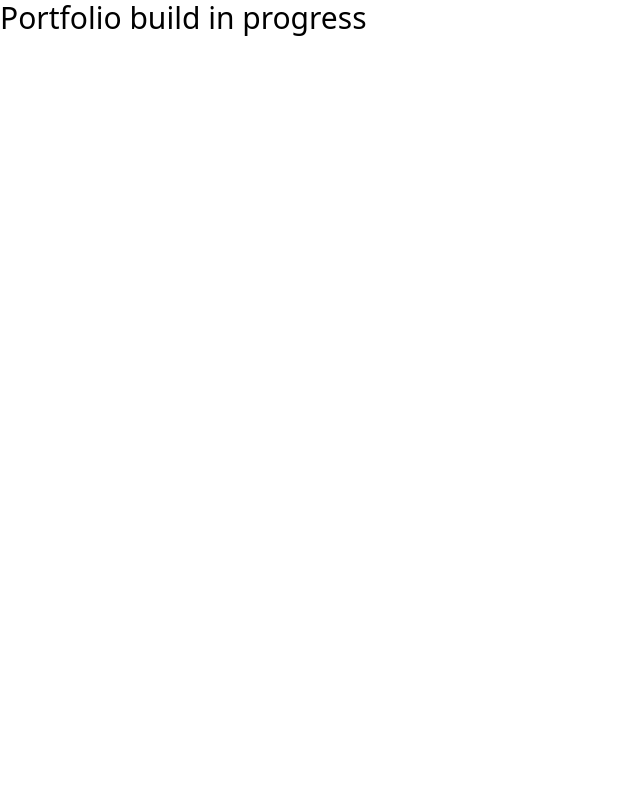
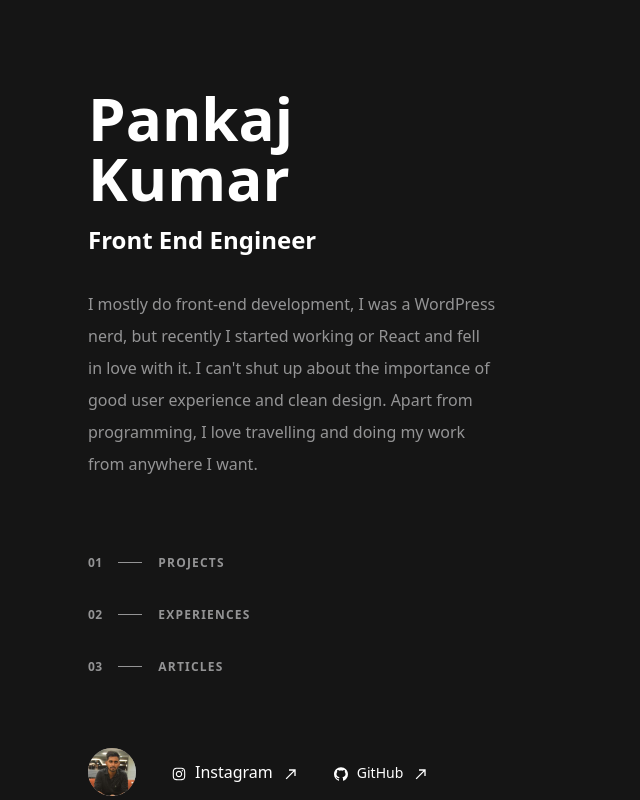
Before and after one commit to iPankajKr/portfolio-react, a React (Create React App) app: page / in a window 1280 px wide. Shown: the whole page, without its empty margins (0-640 px from the left). Built offline with nearby package versions, Linux system fonts and the light colour scheme.

Commit message:
Complete Introduction part

```diff
--- a/package.json
+++ b/package.json
@@ -6,6 +6,7 @@
     "cra-template": "1.1.3",
     "react": "^18.0.0",
     "react-dom": "^18.0.0",
+    "react-icons": "^4.3.1",
     "react-scripts": "^5.0.0"
   },
   "scripts": {
--- a/public/index.html
+++ b/public/index.html
@@ -4,7 +4,6 @@
     <meta charset="utf-8" />
     <link rel="icon" href="%PUBLIC_URL%/favicon.ico" />
     <meta name="viewport" content="width=device-width, initial-scale=1" />
-    <meta name="theme-color" content="#000000" />
     <title>React App</title>
   </head>
   <body>
--- a/src/App.js
+++ b/src/App.js
@@ -1,9 +1,92 @@
-
+import { AiOutlineInstagram, AiOutlineGithub } from "react-icons/ai";
+import { MdCallMade } from "react-icons/md";
 
 function App() {
   return (
-    <div className="">
-      <h1 className='text-3xl'>Portfolio build in progress</h1>
+    <div className="relative flex flex-col w-screen mx-auto font-sans text-base max-w-[1440px] md:flex-row">
+      {/* Left Column */}
+      <div className="static flex flex-col justify-between w-full p-[24px] sm:p-[32px] md:max-w-[496px] md:fixed md:h-screen lg:py-[88px] lg:pl-[88px] md:pr-[72px] lg:pr-0">
+        <div className="flex flex-col">
+          <div>
+            <h1 className="text-4xl font-bold leading-tight lg:text-6xl lg:leading-none title-color">Pankaj Kumar</h1>
+            <h2 className="mt-[16px] sm:text-2xl text-[20px] font-semibold leading-tight title-color">Front End Engineer</h2>
+            <div className="leading-loose">
+              <p className="mt-[32px]">
+                I mostly do front-end development, I was a WordPress nerd, but recently I started working or React and fell in love with it.
+                I can't shut up about the importance of good user experience and clean design.
+                Apart from programming, I love travelling and doing my work from anywhere I want.
+              </p>
+            </div>
+          </div>
+          {/* Navigation */}
+          <nav className="hidden text-sm font-bold uppercase text-widest mt-[72px] md:block">
+            <ul className="flex flex-row md:flex-col md:-my-[16px]">
+              <li className="md:my-[16px]">
+                <a
+                  className="inline-flex items-center hover:text-white transition group text-color"
+                  href="#projects"
+                >
+                  <span className="text-xs tracking-wide">01</span>
+                  <span className="inline-block h-px mx-[16px] -mt-px group-hover:w-[48px] group-hover:bg-white transition w-[24px] bg-gray"></span>
+                  <span className="text-xs tracking-widest uppercase">Projects</span>
+                </a>
+              </li>
+              <li className="md:my-[16px]">
+                <a
+                  className="inline-flex items-center hover:text-white transition group text-color"
+                  href="#experiences"
+                >
+                  <span className="text-xs tracking-wide">02</span>
+                  <span className="inline-block h-px mx-[16px] -mt-px group-hover:w-[48px] group-hover:bg-white transition w-[24px] bg-gray"></span>
+                  <span className="text-xs tracking-widest uppercase">Experiences</span>
+                </a>
+              </li>
+              <li className="md:my-[16px]">
+                <a
+                  className="inline-flex items-center hover:text-white transition group text-color"
+                  href="#articles"
+                >
+                  <span className="text-xs tracking-wide">03</span>
+                  <span className="inline-block h-px mx-[16px] -mt-px group-hover:w-[48px] group-hover:bg-white transition w-[24px] bg-gray"></span>
+                  <span className="text-xs tracking-widest uppercase">Articles</span>
+                </a>
+              </li>
+            </ul>
+          </nav>
+        </div>
+        {/* Left Footer */}
+        <div className="flex items-center w-full mt-[32px] md:mt-[72px]">
+          <div className="w-[48px] h-[48px] mr-[35px] rounded-full bg-gray relative">
+            <span className="box-border block overflow-hidden bg-none relative border-0 m-0 p-0">
+            </span>
+            <img
+              alt=""
+              src="/profile-pic.jpg"
+              className="rounded-full absolute top-0 left-0 bottom-0 right-0 box-border"
+            />
+          </div>
+          <ul className="flex -mx-[16px] text-white">
+            <li className="mx-[16px] text-white">
+              <a href="https://www.instagram.com/i.pankajkr/" rel="noopener noreferrer" target="_blank">
+                <AiOutlineInstagram className="inline"/>
+                <span className="ml-2">Instagram</span>
+                <span className="w-[16px] p-[2px] ml-2">
+                  <MdCallMade className="inline"/>
+                </span>
+              </a>
+            </li>
+            <li className="mx-[16px] text-white">
+              <a href="https://github.com/iPankajKr" rel="noopener noreferrer" target="_blank">
+                <AiOutlineGithub className="inline" />
+                <span className="text-sm ml-2">GitHub</span>
+                <span className="w-[16px] p-[2px] ml-2">
+                  <MdCallMade className="inline" />
+                </span>
+              </a>
+            </li>
+          </ul>
+        </div>
+      </div>
     </div>
   );
 }
--- a/src/index.css
+++ b/src/index.css
@@ -1,3 +1,35 @@
 @tailwind base;
 @tailwind components;
 @tailwind utilities;
+
+@layer base {
+  html {
+    font-family: Inter,-apple-system,BlinkMacSystemFont,Helvetica Neue,Arial,sans-serif;
+  }
+
+  body {
+      @apply bg-dark;
+      @apply text-gray;
+      @apply overflow-x-hidden;
+
+  }
+}
+
+@layer components {
+    .text-color {
+        color: @apply gray;
+    }
+
+    .bg-color {
+        background-color: @apply dark;
+    }
+
+    .title-color {
+       @apply text-white;
+    }
+
+    .transition {
+        transition: all .2s ease-in-out;
+    }
+
+}
--- a/tailwind.config.js
+++ b/tailwind.config.js
@@ -3,7 +3,13 @@ module.exports = {
     "./src/**/*.{js,jsx,ts,tsx}",
   ],
   theme: {
-    extend: {},
+    transitionProperty: {},
+    extend: {
+      colors: {
+        gray: '#949495',
+        dark: '#151515'
+      }
+    },
   },
   plugins: [],
 }
```
Also changed, not shown: public/profile-pic.jpg (added), 1 other file (tests, documents, lock files or other folders).
